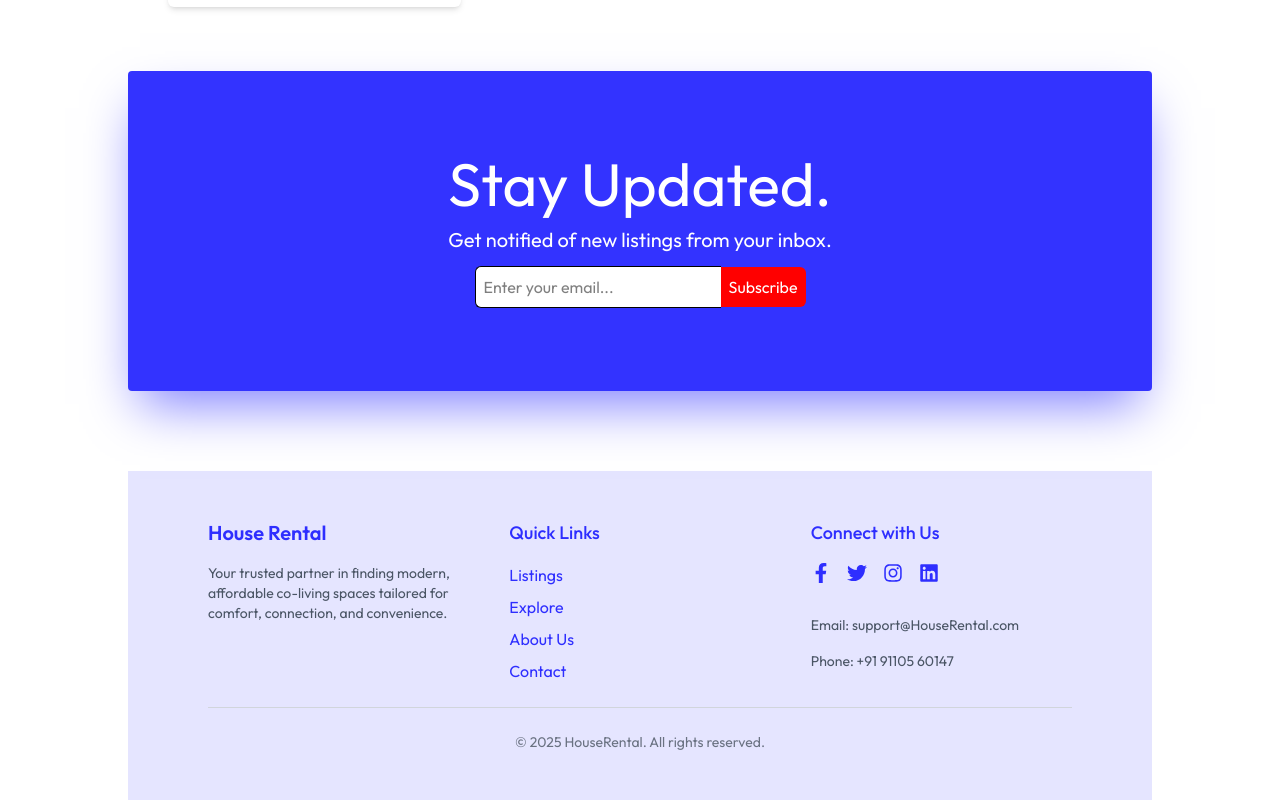
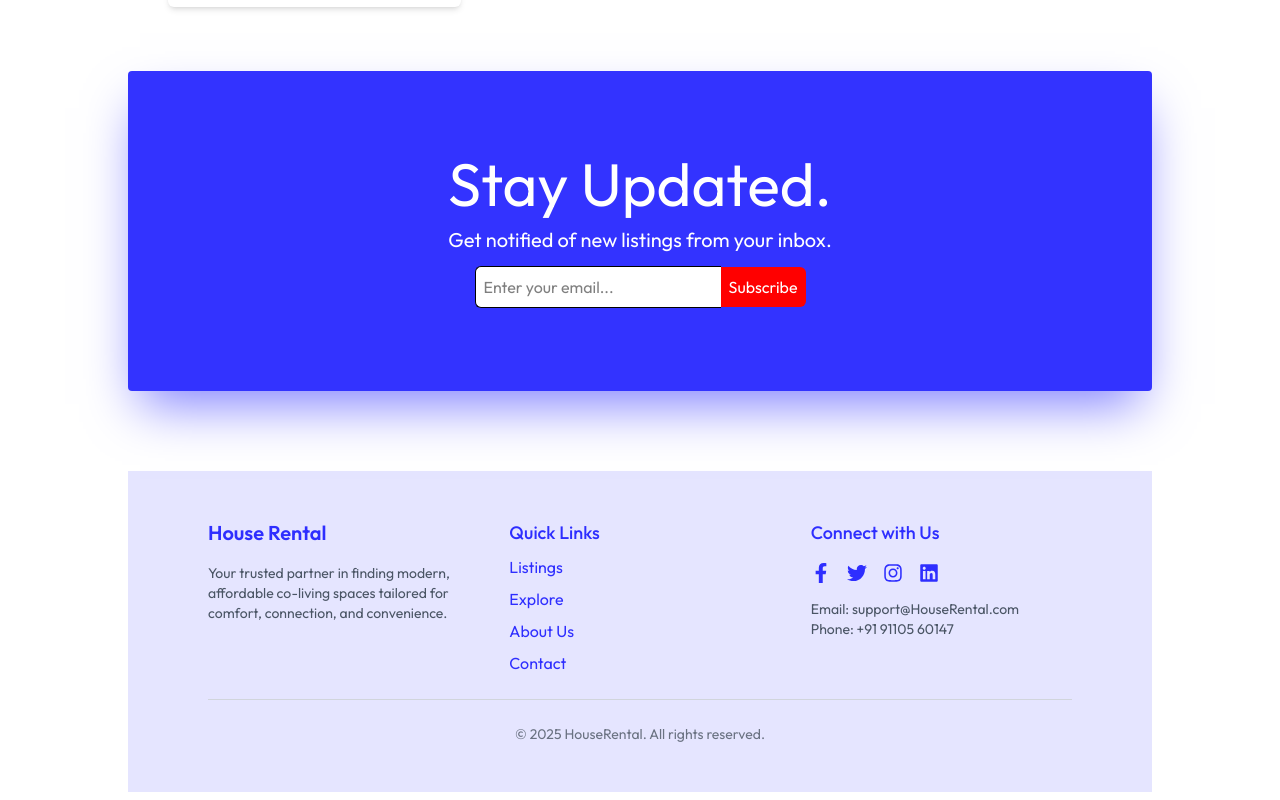
Before and after one commit to Shankars57/House_Rental_Project, a React (Vite) app in the folder frontend/: page / in a window 1280 px wide. Shown: the part 3399-4199 px from the top of the page. Built offline with nearby package versions, Linux system fonts and the light colour scheme; no server answers.

Commit message:
Small Update

```diff
--- a/frontend/src/components/Cards.jsx
+++ b/frontend/src/components/Cards.jsx
@@ -69,10 +69,8 @@ const Cards = ({ filterBed, filterCountry, searchName }) => {
 
   return (
     <div ref={cardTopRef}>
-      {/* Backend Cards */}
       <NewCard properties={filteredBackend} />
 
-      {/* Zillow (Frontend) Cards */}
       <motion.div className="grid grid-cols-1 sm:grid-cols-2 lg:grid-cols-2 gap-8 p-6 w-full ml-2 md:ml-14">
         {filteredZillow.length > 0 ? (
           filteredZillow.slice(0, viewCards).map((item, index) => (
@@ -123,13 +121,13 @@ const Cards = ({ filterBed, filterCountry, searchName }) => {
         ) : isDataEmpty ? (
           <div className="col-span-full text-center py-10">
             <p className="text-2xl text-red-500 font-semibold">
-              🚫 No houses found. Please try different filters.
+              No houses found. Please try different filters.
             </p>
           </div>
         ) : null}
       </motion.div>
-      {/* Show More / Show Less Button */}
-      {filteredZillow.length > 6 && (
+
+      {filteredZillow.length > 4 && (
         <div className="flex justify-center my-6">
           <button
             onClick={() => {
--- a/frontend/src/components/Explore.jsx
+++ b/frontend/src/components/Explore.jsx
@@ -37,8 +37,8 @@ const Explore = () => {
       className="min-h-screen py-16 px-4 sm:px-6 md:px-10"
       id="explore"
       variants={containerVariants}
-      initial="initial"
-      animate={isInView ? "animate" : "initial"}
+      // initial="initial"
+      // animate={isInView ? "animate" : "initial"}
     >
       <div>
         <motion.h1
--- a/frontend/src/components/Footer.jsx
+++ b/frontend/src/components/Footer.jsx
@@ -10,28 +10,45 @@ import {
 const Footer = () => {
   const ref = useRef();
   const inView = useInView(ref, { once: true, margin: "-100px" });
+
+  const variants = {
+    initial: { y: 50, opacity: 0 },
+    animate: {
+      y: 0,
+      opacity: 1,
+      transition: {
+        duration: 0.6,
+        ease: "easeOut",
+        delay: 0.1,
+      },
+    },
+  };
+
   return (
-    <motion.footer
+    <footer
       ref={ref}
-      initial={{ y: 100, opacity: 0 }}
-      whileInView={{ y: 0, opacity: 1 }}
-      transition={{ duration: 1, type: "spring", damping: 20 }}
-      className=" md:w-[100%]
-       max-sm:w-[100%] bg-primary/10 text-primary/80 mt-20 px-6 py-12 lg:px-20"
+      className="w-full bg-primary/10 text-primary/80 mt-20 px-6 py-12 lg:px-20"
     >
-      <div className="grid grid-cols-1 md:grid-cols-3 gap-10">
-        {/* About */}
-        <div>
+      <div className="grid grid-cols-1 sm:grid-cols-2 lg:grid-cols-3 gap-10">
+        <motion.div
+          variants={variants}
+          initial="initial"
+          animate={inView ? "animate" : "initial"}
+        >
           <h2 className="text-xl font-semibold mb-4">House Rental</h2>
           <p className="text-sm text-gray-600">
             Your trusted partner in finding modern, affordable co-living spaces
             tailored for comfort, connection, and convenience.
           </p>
-        </div>
+        </motion.div>
 
-        {/* Links */}
+        <motion.div
+          variants={variants}
+          initial="initial"
+          animate={inView ? "animate" : "initial"}
+        >
+          <h3 className="text-lg font-medium mb-2">Quick Links</h3>
           <div className="flex flex-col gap-2">
-          <h3 className="text-lg font-medium mb-2">Quick Links</h3>
             <a href="#listings" className="hover:text-primary transition">
               Listings
             </a>
@@ -45,11 +62,15 @@ const Footer = () => {
               Contact
             </a>
           </div>
+        </motion.div>
 
-        {/* Social + Contact */}
-        <div className="flex flex-col gap-4">
-          <h3 className="text-lg font-medium">Connect with Us</h3>
-          <div className="flex gap-4 text-xl">
+        <motion.div
+          variants={variants}
+          initial="initial"
+          animate={inView ? "animate" : "initial"}
+        >
+          <h3 className="text-lg font-medium mb-4">Connect with Us</h3>
+          <div className="flex gap-4 text-xl mb-4">
             <a href="#" className="hover:text-blue-600 transition">
               <FaFacebookF />
             </a>
@@ -63,11 +84,11 @@ const Footer = () => {
               <FaLinkedin />
             </a>
           </div>
-          <p className="text-sm text-gray-600 mt-4">
+          <p className="text-sm text-gray-600">
             Email: support@HouseRental.com
           </p>
           <p className="text-sm text-gray-600">Phone: +91 91105 60147</p>
-        </div>
+        </motion.div>
       </div>
 
       <hr className="my-6 border-gray-300" />
@@ -75,7 +96,7 @@ const Footer = () => {
       <div className="text-center text-sm text-gray-500">
         © {new Date().getFullYear()} HouseRental. All rights reserved.
       </div>
-    </motion.footer>
+    </footer>
   );
 };
 
```
Lines whose indentation alone changed are shown as unchanged.
